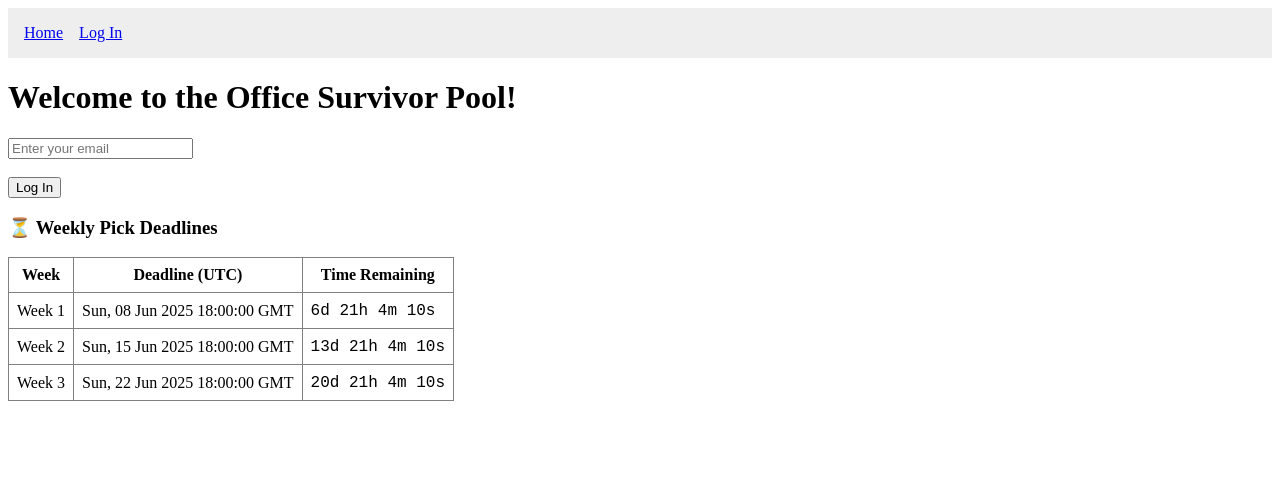
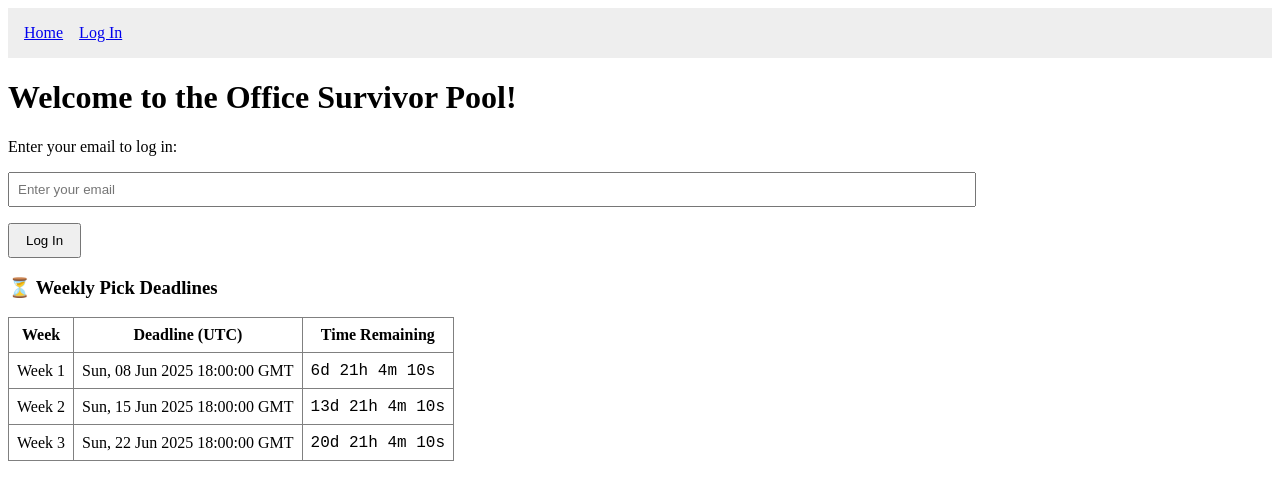
Before and after one commit to MelissaAJohnson/survivor-pool, a React (Vite) app in the folder client/: page / in a window 1280 px wide. Shown: the top 500 px of the page. Built offline with nearby package versions, Linux system fonts and the light colour scheme.

Commit message:
Nav intelligently routes

```diff
--- a/client/src/App.jsx
+++ b/client/src/App.jsx
@@ -10,13 +10,15 @@ import TeamAdmin from './pages/TeamAdmin';
 import ProtectedRoute from './components/ProtectedRoute';
 
 function AppContent() {
-  const [loggedInEmail, setLoggedInEmail] = useState(null);
+  // const [loggedInEmail, setLoggedInEmail] = useState(null);
+  const { email } = useAuth();
   const navigate = useNavigate();
 
   useEffect(() => {
-    const email = localStorage.getItem("userEmail");
-    if (email) setLoggedInEmail(email);
-  }, []);
+    if (email) {
+      // Only navigate after login if needed
+    }
+  }, [email]);
 
   const handleLogout = () => {
     localStorage.removeItem("userEmail");
--- a/client/src/components/LoginForm.jsx
+++ b/client/src/components/LoginForm.jsx
@@ -1,67 +1,59 @@
 import React, { useState } from 'react';
 import { useNavigate } from 'react-router-dom';
+import { useAuth } from "../context/AuthContext"
 
-export default function LoginForm({ onLogin }) {
-  const [email, setEmail] = useState('');
-  const [message, setMessage] = useState('');
+export default function LoginForm() {
+  const { login } = useAuth();
+  const [inputEmail, setInputEmail] = useState("");
+  const [error, setError] = useState("");
+  const [loading, setLoading] = useState(false);
   const navigate = useNavigate();
 
   const handleLogin = async (e) => {
     e.preventDefault();
-
-    const formData = new URLSearchParams();
-    formData.append("email", email);
+    setError("");
+    setLoading(true);
 
     try {
-      const res = await fetch("http://localhost:8000/login", {
-        method: "POST",
-        body: formData,
-        headers: {
-          "Content-Type": "application/x-www-form-urlencoded",
-        },
-      });
+      const res = await fetch(`http://localhost:8000/entries?email=${inputEmail.trim().toLowerCase()}`);
+      const data = await res.json();
 
-      const text = await res.text();
-      if (!res.ok) {
-        setMessage(`❌ ${text}`);
-        return;
+      if (res.ok && Array.isArray(data)) {
+        login(inputEmail.trim().toLowerCase());
+
+        //Delay just enough to let context propogate
+        setTimeout(() => {
+          const hasEntries = data.length > 0;
+          navigate(hasEntries ? "/pick" : "/entry");
+        }, 100);
+      } else {
+        setError("Login failed: email not found.");
       }
-
-      const data = JSON.parse(text);
-      localStorage.setItem("userEmail", email);
-      if (onLogin) onLogin(email);
-      setMessage(`✅ ${data.message}`);
-
-      // Fetch user entry info
-      const adminRes = await fetch("http://localhost:8000/admin");
-      const users = await adminRes.json();
-      const currentUser = users.find(u => u.email === email);
-
-      if (currentUser?.entries?.length > 0) {
-        navigate("/pick"); // has entries
-      } else {
-        navigate("/entry"); // no entries yet
-      }
-
     } catch (err) {
-      console.error("Login failed:", err);
-      setMessage("❌ Could not connect to server.");
+      console.error("Login error:", err);
+      setError("Something went wrong. Please try again.");
+    } finally {
+      setLoading(false);
     }
   };
 
   return (
-    <div>
-      <form onSubmit={handleLogin}>
-        <input
-          type="email"
-          placeholder="Enter your email"
-          value={email}
-          onChange={e => setEmail(e.target.value)}
-          required
-        /><br /><br />
-        <button type="submit">Log In</button>
-      </form>
-      {message && <p style={{ fontWeight: "bold" }}>{message}</p>}
-    </div>
+    <form onSubmit={handleLogin}>
+      <label htmlFor="email">Enter your email to log in:</label>
+      <input
+        id="email"
+        type="email"
+        required
+        value={inputEmail}
+        onChange={(e) => setInputEmail(e.target.value)}
+        placeholder="Enter your email"
+        style={{ display: "block", width: "75%", margin: "1rem 0", padding: "0.5rem" }}
+        disabled={loading}
+      />
+      <button type="submit" disabled={loading} style={{ padding: "0.5rem 1rem" }}>
+        {loading ? "Logging in ..." : "Log In"}
+      </button>
+      {error && <p style={{ color: "red", marginTop: "1rem" }}>{error}</p>}
+    </form>
   );
 }
--- a/client/src/components/Navbar.jsx
+++ b/client/src/components/Navbar.jsx
@@ -4,6 +4,7 @@ import { useAuth } from "../context/AuthContext";
 
 export default function Navbar() {
     const { email, logout } = useAuth();
+    const navigate = useNavigate();
 
     return (
         <nav style={{ padding: "1rem", background: "#eee", marginBottom: "1rem" }}>
```
